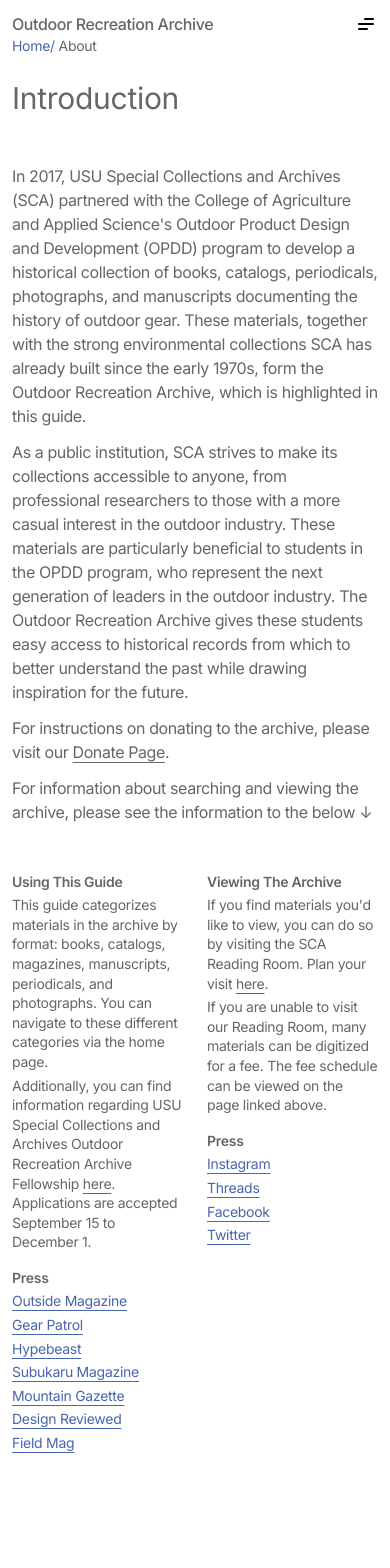
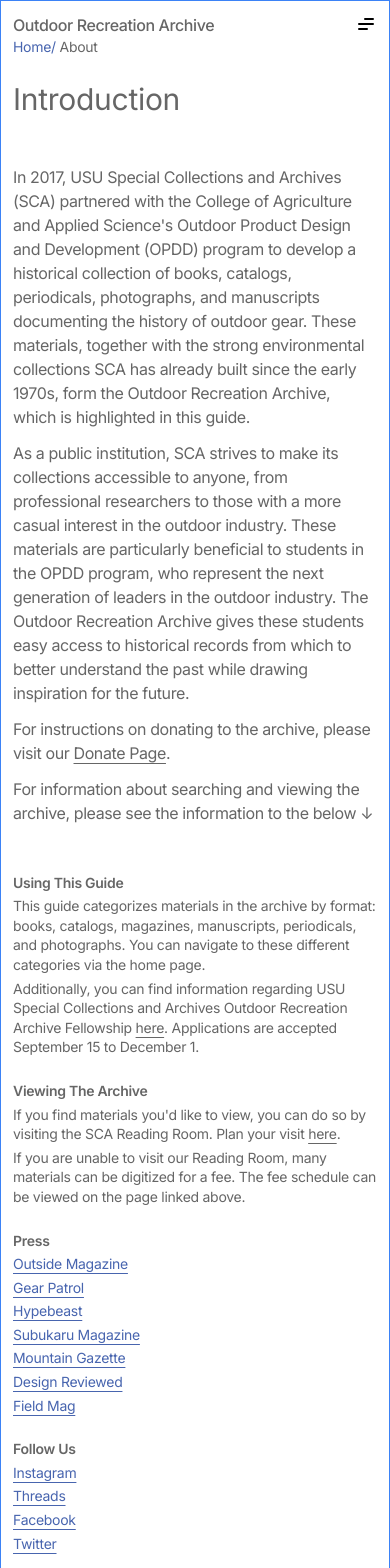
Before and after one commit to gabewolford/outdoor-recreation-archive, a Next.js app: page /about in a window 390 px wide. Shown: the top 1568 px of the page. Before the commit the page ends 1513 px from the top, so only its background shows below. Built offline with nearby package versions, Linux system fonts and the light colour scheme.

Commit message:
looking better on mobile

```diff
--- a/src/app/about/page.js
+++ b/src/app/about/page.js
@@ -54,7 +54,7 @@ export default function AboutPage() {
   ];
 
   return (
-    <main className="p-3 grid grid-cols-4 lg:grid-cols-12 lg:grid-rows-6">
+    <main className="p-3 grid grid-cols-4 lg:grid-cols-12 lg:grid-rows-6 border border-blue-500">
       <section className="flex flex-col col-span-4 lg:col-span-5 lg:row-span-4 mb-12">
         <TheHeader title="Introduction" />
         <div className="flex flex-col gap-3">
@@ -96,8 +96,8 @@ export default function AboutPage() {
         </div>
       </section>
 
-      <section className="flex flex-row gap-6 col-span-4 lg:col-start-7 lg:col-span-5 lg:row-start-4 lg:row-span-3 text-sm mb-12">
-        <div className="flex flex-col flex-1 gap-4">
+      <section className="flex flex-col lg:flex-row gap-6 col-span-4 lg:col-start-7 lg:col-span-5 lg:row-start-4 lg:row-span-3 text-sm mb-12">
+        <div className="flex flex-col flex-1 gap-6 lg:gap-4">
           <div className="flex flex-col gap-1">
             <h3 className="font-semibold">Using This Guide</h3>
             <p>
@@ -117,6 +117,28 @@ export default function AboutPage() {
               . Applications are accepted September 15 to December 1.
             </p>
           </div>
+
+          <div className="flex flex-col lg:hidden gap-1">
+            <h3 className="font-semibold">Viewing The Archive</h3>
+            <p>
+              If you find materials you'd like to view, you can do so by
+              visiting the SCA Reading Room. Plan your visit{" "}
+              <a
+                href="https://library.usu.edu/archives/about/using"
+                target="_blank"
+                className="underline underline-offset-4"
+              >
+                here
+              </a>
+              .
+            </p>
+            <p>
+              If you are unable to visit our Reading Room, many materials can be
+              digitized for a fee. The fee schedule can be viewed on the page
+              linked above.
+            </p>
+          </div>
+
           <div className="flex flex-col gap-1">
             <h3 className="font-semibold">Press</h3>
             <ul className="flex flex-col gap-1">
@@ -127,9 +149,20 @@ export default function AboutPage() {
               ))}
             </ul>
           </div>
+
+          <div className="flex lg:hidden flex-col gap-1">
+            <h3 className="font-semibold">Follow Us</h3>
+            <ul className="flex flex-col gap-1">
+              {socialLinks.map((social, index) => (
+                <li key={index}>
+                  <ExternalLink text={social.platform} linkTo={social.url} />
+                </li>
+              ))}
+            </ul>
+          </div>
         </div>
 
-        <div className="flex flex-col flex-1 gap-4">
+        <div className="hidden lg:flex flex-col flex-1 gap-4">
           <div className="flex flex-col gap-1">
             <h3 className="font-semibold">Viewing The Archive</h3>
             <p>
@@ -150,8 +183,9 @@ export default function AboutPage() {
               linked above.
             </p>
           </div>
+
           <div className="flex flex-col gap-1">
-            <h3 className="font-semibold">Press</h3>
+            <h3 className="font-semibold">Follow Us</h3>
             <ul className="flex flex-col gap-1">
               {socialLinks.map((social, index) => (
                 <li key={index}>
```
